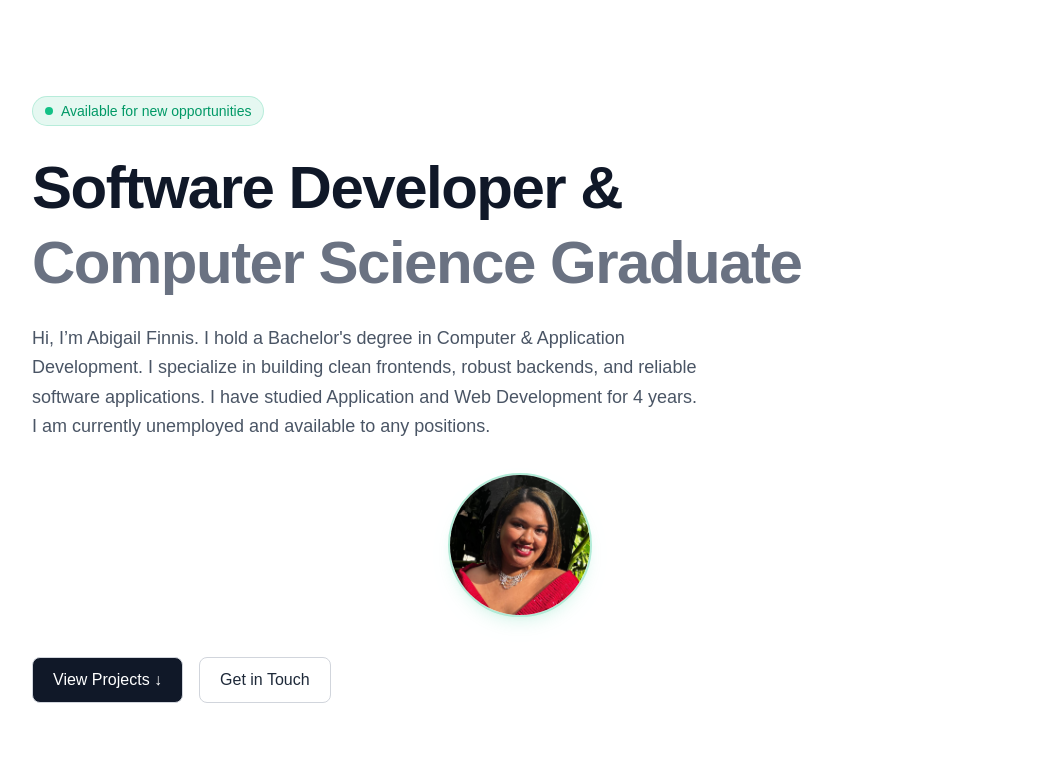
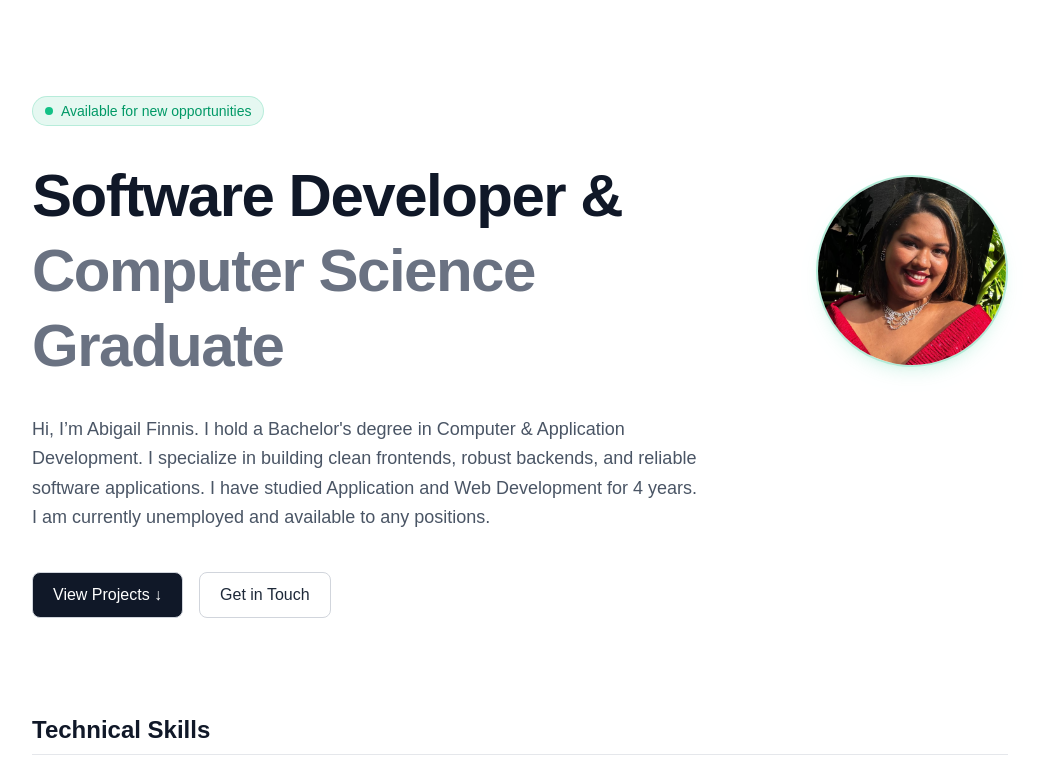
Before and after one commit to ST10045251/abby-portfolio, a Next.js app: page / in a window 1280 px wide. Shown: the top 779 px of the page, without its empty margins (120-1159 px from the left). Built offline with nearby package versions, Linux system fonts and the light colour scheme.

Commit message:
Made profile image larger

```diff
--- a/src/app/page.tsx
+++ b/src/app/page.tsx
@@ -27,7 +27,7 @@ export default function Home() {
     <main className="min-h-screen max-w-5xl mx-auto px-6 py-12 space-y-24">
       {/* 1. HERO SECTION */}
       <motion.section
-        className="space-y-6 pt-12"
+        className="pt-12 space-y-8"
         initial="hidden"
         animate="visible"
         variants={staggerContainer}
@@ -37,20 +37,15 @@ export default function Home() {
           Available for new opportunities
         </motion.div>
 
-        <motion.h1 variants={fadeInUp} className="text-4xl sm:text-6xl font-bold tracking-tight text-gray-900 dark:text-white leading-tight">
-          Software Developer & <br />
-          <span className="text-gray-500 dark:text-gray-400">Computer Science Graduate</span>
-        </motion.h1>
+        {/* Heading & Image Row */}
+        <motion.div variants={fadeInUp} className="flex flex-col sm:flex-row sm:items-center justify-between gap-6">
+          <h1 className="text-4xl sm:text-6xl font-bold tracking-tight text-gray-900 dark:text-white leading-tight">
+            Software Developer & <br />
+            <span className="text-gray-500 dark:text-gray-400">Computer Science Graduate</span>
+          </h1>
 
-        <motion.p variants={fadeInUp} className="text-lg text-gray-600 dark:text-gray-400 max-w-2xl leading-relaxed">
-          Hi, I’m Abigail Finnis. I hold a Bachelor's degree in Computer & Application Development.
-          I specialize in building clean frontends, robust backends, and reliable software applications. I have studied Application and Web Development
-          for 4 years. I am currently unemployed and available to any positions.
-        </motion.p>
-
-        {/* PROFILE IMAGE (CENTERED) */}
-        <motion.div variants={fadeInUp} className="py-2 flex justify-center">
-          <div className="relative w-28 h-28 sm:w-36 sm:h-36 rounded-full overflow-hidden border-2 border-emerald-500/30 shadow-lg shadow-emerald-500/10">
+          {/* PROFILE IMAGE */}
+          <div className="relative w-36 h-36 sm:w-48 sm:h-48 rounded-full overflow-hidden border-2 border-emerald-500/30 shadow-lg shadow-emerald-500/10 shrink-0">
             <Image
               src="/profile.jpg"
               alt="Abigail Finnis"
@@ -60,6 +55,12 @@ export default function Home() {
             />
           </div>
         </motion.div>
+
+        <motion.p variants={fadeInUp} className="text-lg text-gray-600 dark:text-gray-400 max-w-2xl leading-relaxed">
+          Hi, I’m Abigail Finnis. I hold a Bachelor's degree in Computer & Application Development.
+          I specialize in building clean frontends, robust backends, and reliable software applications. I have studied Application and Web Development
+          for 4 years. I am currently unemployed and available to any positions.
+        </motion.p>
 
         <motion.div variants={fadeInUp} className="flex gap-4 pt-2">
           <a href="#projects" className="px-5 py-2.5 rounded-lg border border-gray-300 dark:border-gray-700 bg-gray-900 text-white dark:bg-white dark:text-black font-medium hover:bg-gray-800 dark:hover:bg-gray-200 transition-all hover:scale-105 active:scale-95">
```
